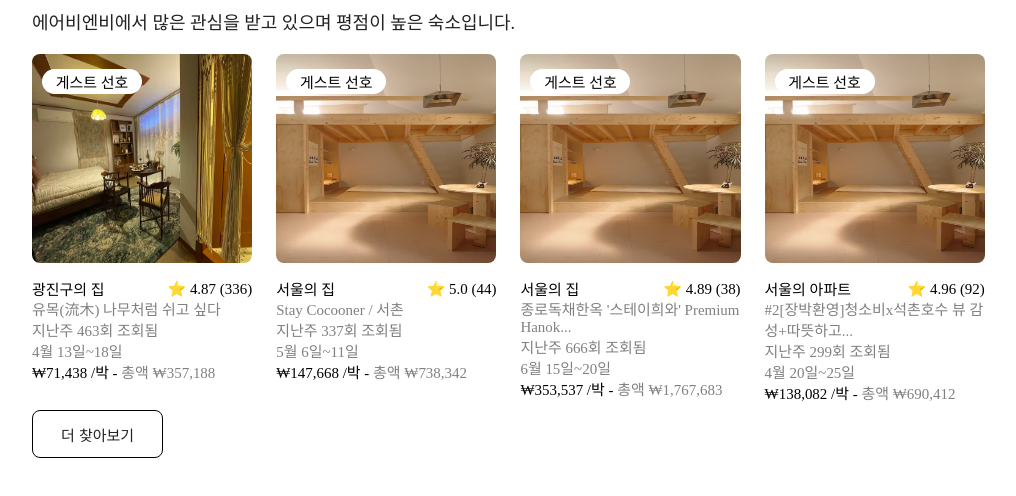
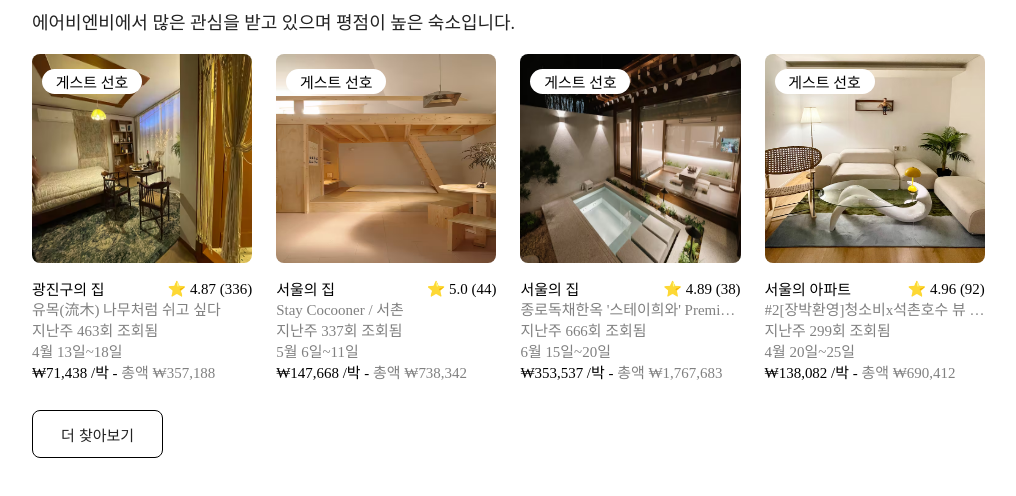
Before and after one commit to Wannys26/LikeLionSession1, a plain HTML site: page index.html in a window 1280 px wide. Shown: the part 94-590 px from the top of the page, without its empty margins (48-1064 px from the left). Drawn offline with Linux system fonts and the light colour scheme.

Commit message:
Feat:말줄임 표시 클래스 추가

```diff
--- a/index.html
+++ b/index.html
@@ -26,7 +26,7 @@
                         <div>광진구의 집</div>
                         <div>⭐ 4.87 (336)</div>
                     </div>
-                    <div class="card-contents font-color-gray">유목(流木) 나무처럼 쉬고 싶다</div>
+                    <div class="card-contents font-color-gray ellipsis">유목(流木) 나무처럼 쉬고 싶다</div>
                     <div class="card-contents font-color-gray">지난주 463회 조회됨</div>
                     <div class="card-contents font-color-gray">4월 13일~18일</div>
                     <div class="card-contents">₩71,438 /박 - <span class="font-color-gray">총액 ₩357,188</span></div>
@@ -42,7 +42,7 @@
                         <div>서울의 집</div>
                         <div>⭐ 5.0 (44)</div>
                     </div>
-                    <div class="card-contents font-color-gray">Stay Cocooner / 서촌</div>
+                    <div class="card-contents font-color-gray ellipsis">Stay Cocooner / 서촌</div>
                     <div class="card-contents font-color-gray">지난주 337회 조회됨</div>
                     <div class="card-contents font-color-gray">5월 6일~11일</div>
                     <div class="card-contents">₩147,668 /박 - <span class="font-color-gray">총액 ₩738,342</span></div>
@@ -52,13 +52,13 @@
                         <div class="card-image-float card-img-float-box">
                             <span class="card-img-float">게스트 선호</span>
                         </div>
-                        <img src="./card2.png" alt="숙소2" class="card-image">
+                        <img src="./card3.png" alt="숙소2" class="card-image">
                     </div>
                     <div class="card-title-and-rating">
                         <div>서울의 집</div>
                         <div>⭐ 4.89 (38)</div>
                     </div>
-                    <div class="card-contents font-color-gray">종로독채한옥 '스테이희와' Premium Hanok...</div>
+                    <div class="card-contents font-color-gray ellipsis">종로독채한옥 '스테이희와' Premium Hanok...</div>
                     <div class="card-contents font-color-gray">지난주 666회 조회됨</div>
                     <div class="card-contents font-color-gray">6월 15일~20일</div>
                     <div class="card-contents">₩353,537 /박 - <span class="font-color-gray">총액 ₩1,767,683</span></div>
@@ -68,13 +68,13 @@
                         <div class="card-image-float card-img-float-box">
                             <span class="card-img-float">게스트 선호</span>
                         </div>
-                        <img src="./card2.png" alt="숙소2" class="card-image">
+                        <img src="./card4.png" alt="숙소2" class="card-image">
                     </div>
                     <div class="card-title-and-rating">
                         <div>서울의 아파트</div>
                         <div>⭐ 4.96 (92)</div>
                     </div>
-                    <div class="card-contents font-color-gray">#2[장박환영]청소비x석촌호수 뷰 감성+따뜻하고...</div>
+                    <div class="card-contents font-color-gray ellipsis">#2[장박환영]청소비x석촌호수 뷰 감성+따뜻하고...</div>
                     <div class="card-contents font-color-gray">지난주 299회 조회됨</div>
                     <div class="card-contents font-color-gray">4월 20일~25일</div>
                     <div class="card-contents">₩138,082 /박 - <span class="font-color-gray">총액 ₩690,412</span></div>
--- a/style.css
+++ b/style.css
@@ -11,6 +11,13 @@
 /* 회색 폰트 지정 */
 .font-color-gray {
     color: gray;
+}
+
+/* 말줄임 표시 */
+.ellipsis {
+    overflow: hidden;
+    text-overflow: ellipsis;
+    white-space: nowrap;
 }
 
 
```
